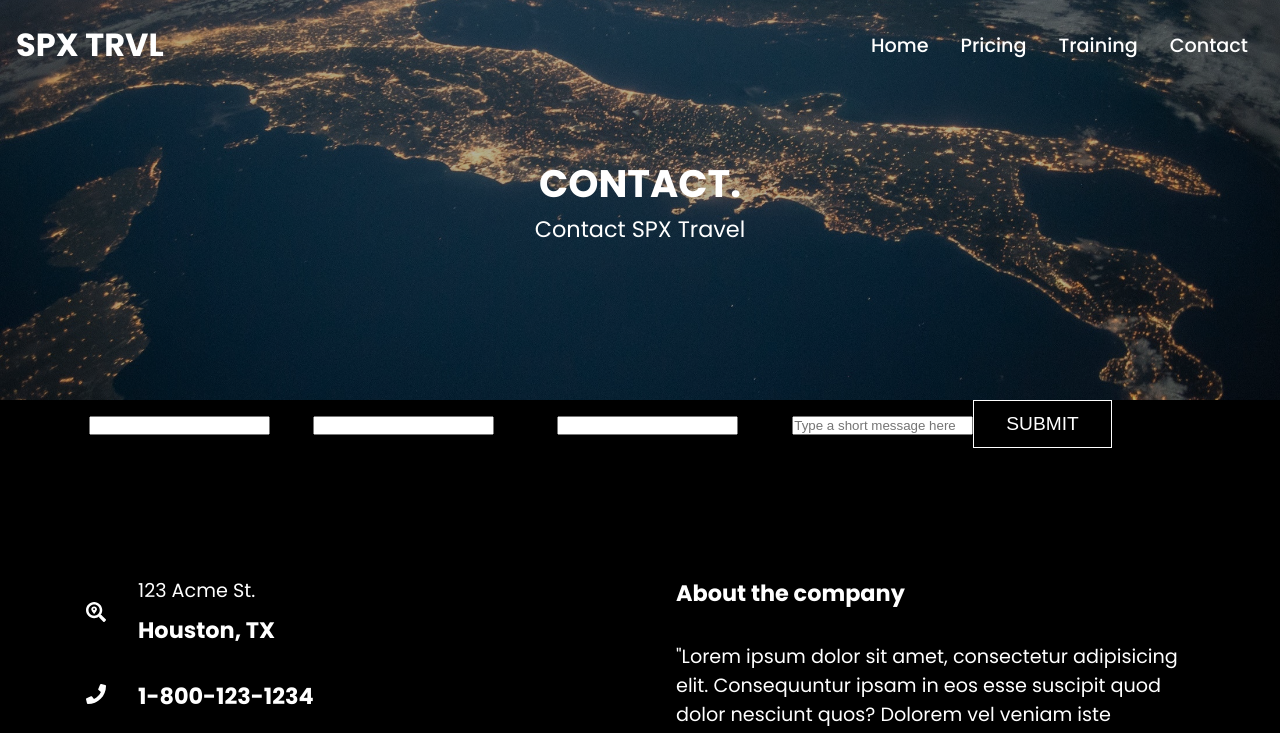
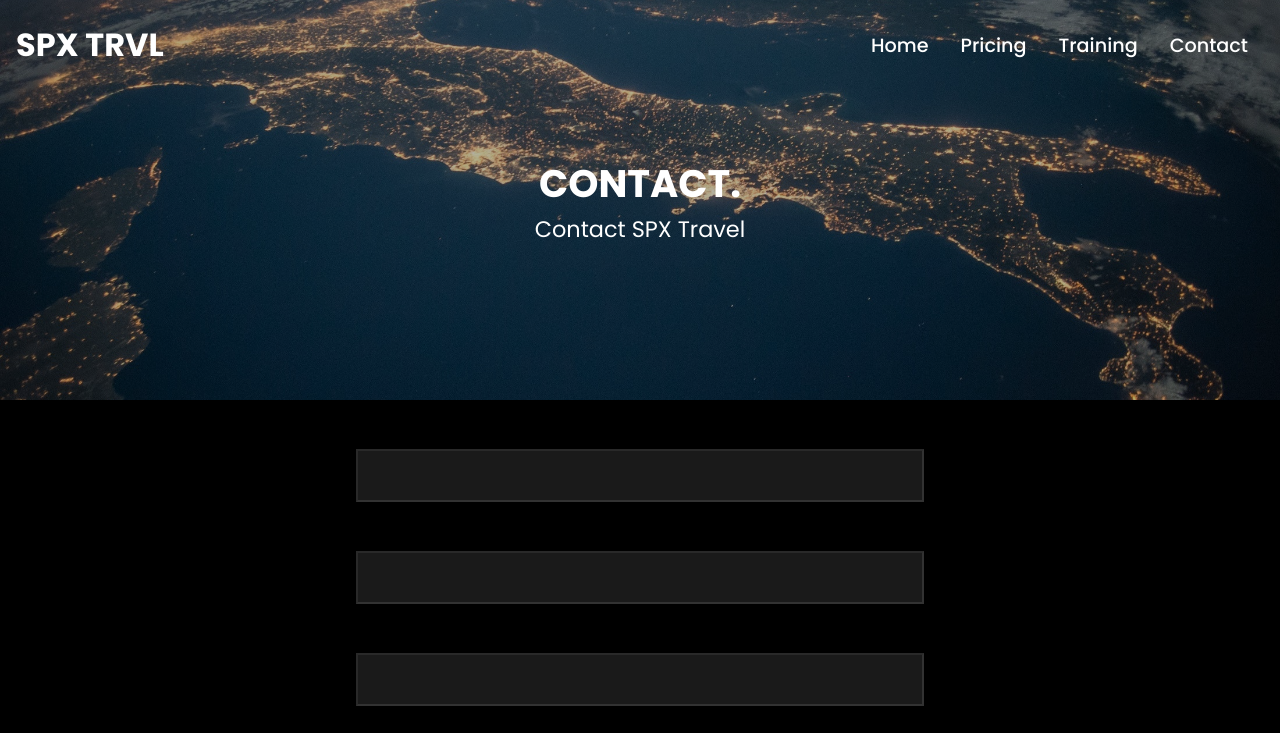
Before and after one commit to aslinurtolga/reactjs-website-from-scratch, a React (Create React App) app: page /contact in a window 1280 px wide. Shown: the top 733 px of the page. Built offline with nearby package versions, Linux system fonts and the light colour scheme.

Commit message:
feat: scrolling is completed

```diff
--- a/src/components/Form.js
+++ b/src/components/Form.js
@@ -9,10 +9,10 @@ const Form = () => {
         <input type="text" />
         <label>Email</label>
         <input type="email" />
-        <label>.Subject</label>
+        <label>Subject</label>
         <input type="text" />
         <label>Details</label>
-        <input rows="6" placeholder="Type a short message here" />
+        <textarea rows="6" placeholder="Type a short message here"/>
         <button className="btn">Submit</button>
       </form>
     </div>
--- a/src/components/FormStyles.css
+++ b/src/components/FormStyles.css
@@ -0,0 +1,21 @@
+form {
+  display: flex;
+  flex-direction: column;
+  padding: 1rem;
+  margin: auto;
+  max-width: 600px;
+}
+form label {
+  margin-bottom: 0.5rem;
+}
+
+form input,
+textarea {
+  margin-bottom: 1rem;
+  padding: 10px 18px;
+  font-size: 1.2rem;
+  font-family: "Poppins", sans-serif;
+  background: rgba(255, 255, 255, 0.1);
+  border-color: rgba(255, 255, 255, 0.1);
+  color: #f4f4f4;
+}
--- a/src/components/Navbar.js
+++ b/src/components/Navbar.js
@@ -7,8 +7,19 @@ const Navbar = () => {
   const [click, setClick] = useState(false);
   const handleClick = () => setClick(!click);
 
+  const [color, setColor] = useState(false);
+  const changeColor = () => {
+    if (window.scrollY >= 100) {
+      setColor(true);
+    } else {
+      setColor(false);
+    }
+  };
+
+  window.addEventListener("scroll", changeColor);
+
   return (
-    <div className="header">
+    <div className={color ? "header header-bg" : "header"}>
       <Link to="/">
         <h1>SPX TRVL</h1>
       </Link>
--- a/src/components/NavbarStyles.css
+++ b/src/components/NavbarStyles.css
@@ -7,6 +7,11 @@
   align-items: center;
   padding: 1rem;
   z-index: 10;
+}
+
+.header-bg {
+  background-color: rgba(0, 0, 0, 0.85);
+  transition: 0.5s;
 }
 
 .nav-menu {
```
